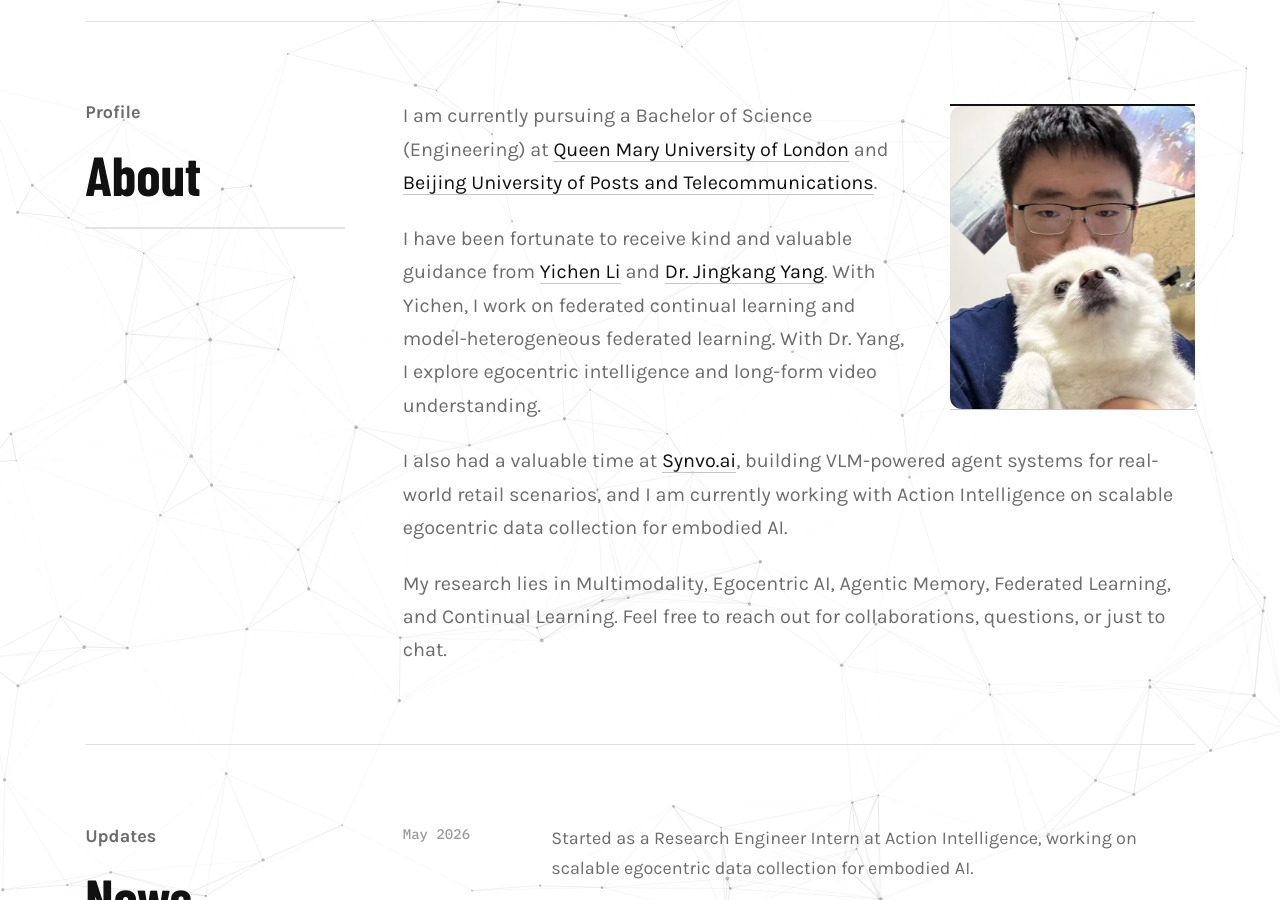
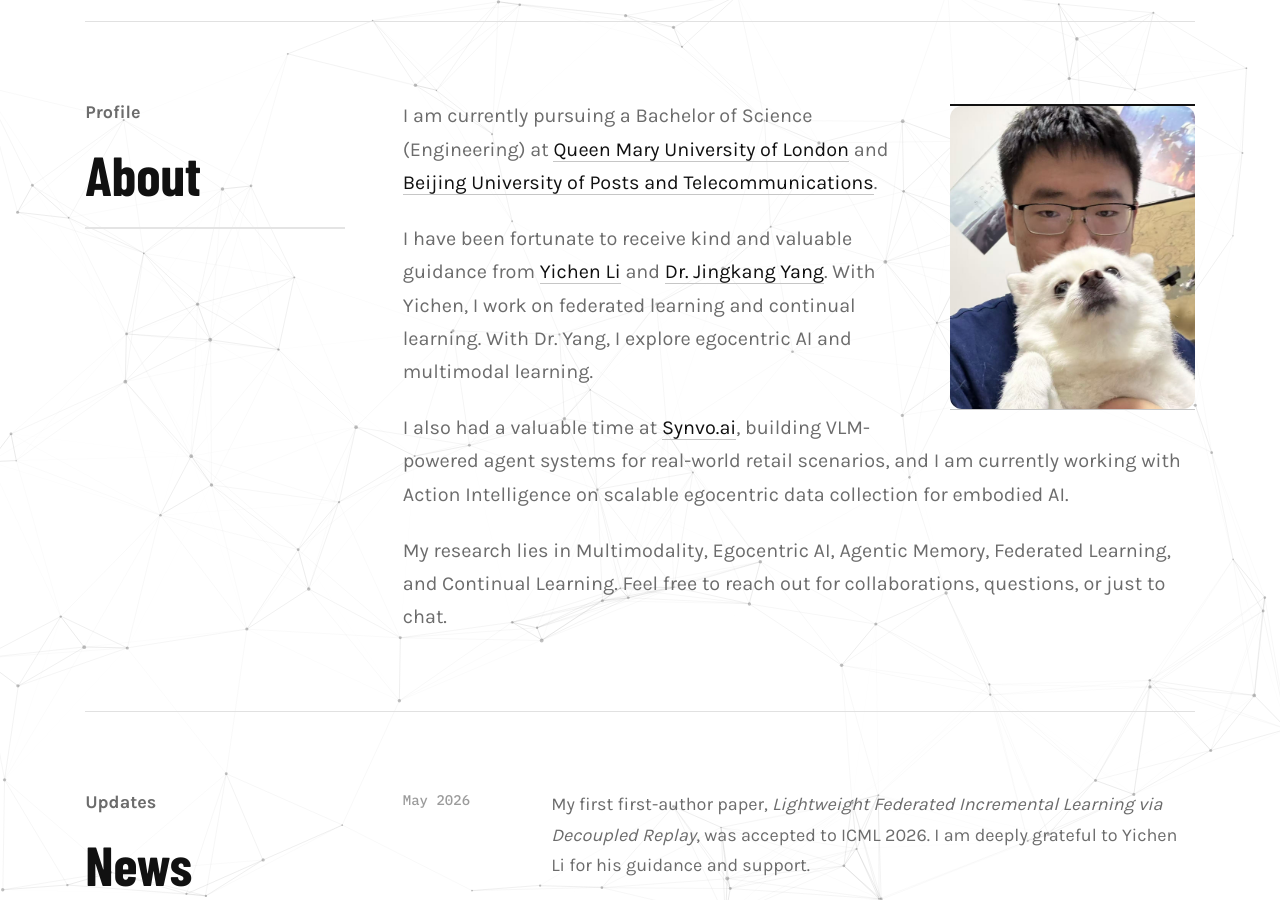
Before and after one commit to Leowang980/Leowang980.github.io, a Jekyll site: the page built from _pages/about.md, in a window 1280 px wide and 900 px high, scrolled down 805 px. Built offline with Jekyll 4.4.1, drawn with Linux system fonts in a browser that asks for light colours; some web fonts are replaced; some of the changed text lies outside the part shown.

Commit message:
Update About section with recent research achievements and refine project descriptions

```diff
--- a/_pages/about.md
+++ b/_pages/about.md
@@ -52,7 +52,7 @@ author_profile: false
           I am currently pursuing a Bachelor of Science (Engineering) at <a href="https://www.qmul.ac.uk/">Queen Mary University of London</a> and <a href="https://english.bupt.edu.cn/">Beijing University of Posts and Telecommunications</a>.
         </p>
         <p>
-          I have been fortunate to receive kind and valuable guidance from <a href="https://yichenli-hust.github.io/">Yichen Li</a> and <a href="https://jingkangyang.com/">Dr. Jingkang Yang</a>. With Yichen, I work on federated continual learning and model-heterogeneous federated learning. With Dr. Yang, I explore egocentric intelligence and long-form video understanding.
+          I have been fortunate to receive kind and valuable guidance from <a href="https://yichenli-hust.github.io/">Yichen Li</a> and <a href="https://jingkangyang.com/">Dr. Jingkang Yang</a>. With Yichen, I work on federated learning and continual learning. With Dr. Yang, I explore egocentric AI and multimodal learning.
         </p>
         <p>
           I also had a valuable time at <a href="https://synvo.ai/">Synvo.ai</a>, building VLM-powered agent systems for real-world retail scenarios, and I am currently working with Action Intelligence on scalable egocentric data collection for embodied AI.
@@ -72,19 +72,23 @@ author_profile: false
     <div class="news-list">
       <article class="news-item">
         <time>May 2026</time>
-        <p>Started as a Research Engineer Intern at Action Intelligence, working on scalable egocentric data collection for embodied AI.</p>
+        <p>My first first-author paper, <em>Lightweight Federated Incremental Learning via Decoupled Replay</em>, was accepted to ICML 2026. I am deeply grateful to Yichen Li for his guidance and support.</p>
       </article>
       <article class="news-item">
-        <time>2026</time>
-        <p>Lightweight Federated Incremental Learning via Decoupled Replay accepted to ICML 2026.</p>
+        <time>May 2026</time>
+        <p><em>Ego-R1: Chain-of-Tool-Thought for Ultra-Long Egocentric Video Reasoning</em> was accepted to IEEE TPAMI.</p>
       </article>
       <article class="news-item">
-        <time>Aug 2025</time>
-        <p>Worked with Synvo.ai as a Research Engineer Intern on VLM-powered agent systems for retail scenarios.</p>
+        <time>Sep 2025</time>
+        <p>My first paper, <em>Feature Distillation is the Better Choice for Model-Heterogeneous Federated Learning</em>, was accepted to NeurIPS 2025. I am deeply grateful to Yichen Li for his guidance and support.</p>
       </article>
       <article class="news-item">
         <time>Oct 2024</time>
-        <p>Started as an Undergraduate Research Intern with Dr. Jingkang Yang on egocentric video understanding.</p>
+        <p>Began working with Dr. Jingkang Yang on <em>Ego-R1</em>.</p>
+      </article>
+      <article class="news-item">
+        <time>Apr 2024</time>
+        <p>Began working with Yichen Li on federated learning research.</p>
       </article>
     </div>
   </section>
```
